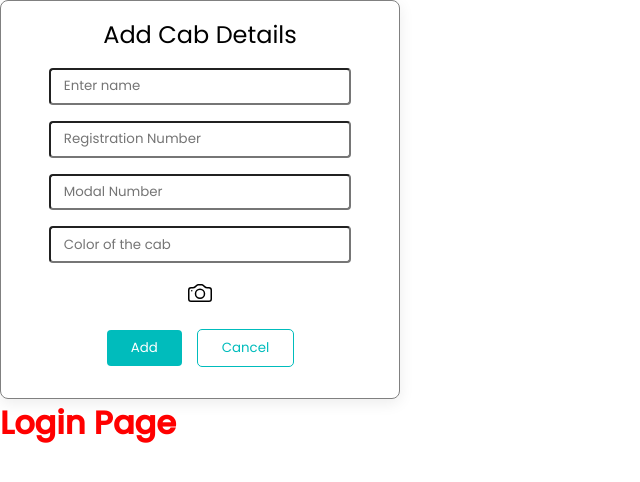
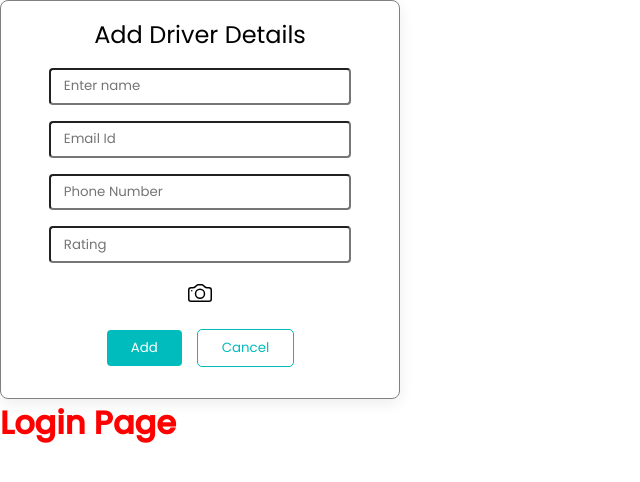
Before and after one commit to pranita09/vater-x, a React (Create React App) app: page / in a window 1280 px wide. Shown: the top 482 px of the page, without its empty margins (0-640 px from the left). Built offline with nearby package versions, Linux system fonts and the light colour scheme.

Commit message:
feat: add/edit driver modal

```diff
--- a/src/components/Modals/CabModal/CabModal.jsx
+++ b/src/components/Modals/CabModal/CabModal.jsx
@@ -6,12 +6,12 @@ export const CabModal = ({ isEdit }) => {
     <div className={styles.container}>
       <p className={styles.header}>{isEdit ? "Edit" : "Add"} Cab Details</p>
       <form className={styles.formInputs}>
-        <input type="text" placeholder="Enter name" />
-        <input type="text" placeholder="Registration Number" />
-        <input type="text" placeholder="Modal Number" />
-        <input type="text" placeholder="Color of the cab" />
+        <input type="text" placeholder="Enter name" required />
+        <input type="text" placeholder="Registration Number" required />
+        <input type="text" placeholder="Modal Number" required />
+        <input type="text" placeholder="Color of the cab" required />
         <label>
-          <input type="file" accept="*/image" />
+          <input type="file" accept="*/image" required />
           <span>
             <BsCamera title="Add Cab Picture" />
           </span>
--- a/src/components/Modals/DriverModal/DriverModal.jsx
+++ b/src/components/Modals/DriverModal/DriverModal.jsx
@@ -1,9 +1,28 @@
 import styles from "./driverModal.module.css";
+import { BsCamera } from "react-icons/bs";
 
-export const DriverModal = () => {
+export const DriverModal = ({ isEdit }) => {
   return (
-    <div>
-      <h1>Driver Modal</h1>
+    <div className={styles.container}>
+      <p className={styles.header}>{isEdit ? "Edit" : "Add"} Driver Details</p>
+      <form className={styles.formInputs}>
+        <input type="text" placeholder="Enter name" required />
+        <input type="email" placeholder="Email Id" required />
+        <input type="text" placeholder="Phone Number" required />
+        <input type="text" placeholder="Rating" required />
+        <label>
+          <input type="file" accept="*/image" required />
+          <span>
+            <BsCamera title="Add Profile Picture" />
+          </span>
+        </label>
+        <div className={styles.btns}>
+          <button type="submit" className={styles.submitBtn}>
+            {isEdit ? "Save" : "Add"}
+          </button>
+          <button className={styles.cancelBtn}>Cancel</button>
+        </div>
+      </form>
     </div>
   );
 };
--- a/src/components/Modals/DriverModal/driverModal.module.css
+++ b/src/components/Modals/DriverModal/driverModal.module.css
@@ -0,0 +1,68 @@
+.container {
+  width: 400px;
+  border: 1px solid gray;
+  border-radius: 8px;
+  padding: 1rem;
+  text-align: center;
+  box-shadow: 0px 4px 15px 0px rgba(0, 0, 0, 0.08);
+}
+
+.header {
+  font-size: 1.5rem;
+}
+
+.formInputs {
+  width: 100%;
+  padding: 1rem 2rem;
+  display: flex;
+  flex-direction: column;
+  gap: 1rem;
+}
+
+.formInputs input {
+  padding: 0.4rem 0.8rem;
+  border-radius: 4px;
+}
+
+.formInputs label input {
+  display: none;
+}
+.formInputs label span {
+  font-size: 1.5rem;
+  cursor: pointer;
+}
+
+.btns {
+  width: 100%;
+  display: flex;
+  gap: 1rem;
+  justify-content: center;
+  align-items: center;
+}
+
+.submitBtn {
+  padding: 0.5rem 1.5rem;
+  background-color: #00bcbc;
+  border: none;
+  border-radius: 4px;
+  color: white;
+}
+
+.submitBtn:hover {
+  cursor: pointer;
+  background-color: #019696;
+}
+
+.cancelBtn {
+  padding: 0.5rem 1.5rem;
+  background-color: white;
+  border: none;
+  outline: 1px solid #00bcbc;
+  border-radius: 4px;
+  color: #00bcbc;
+}
+
+.cancelBtn:hover {
+  cursor: pointer;
+  color: #019696;
+}
--- a/src/pages/Login/Login.jsx
+++ b/src/pages/Login/Login.jsx
@@ -1,10 +1,10 @@
-import { CabModal } from "../../components";
+import { DriverModal } from "../../components";
 import styles from "./login.module.css";
 
 export const Login = () => {
   return (
     <div>
-      <CabModal />
+      <DriverModal />
       <h1 className={styles.header}>Login Page</h1>
     </div>
   );
```
